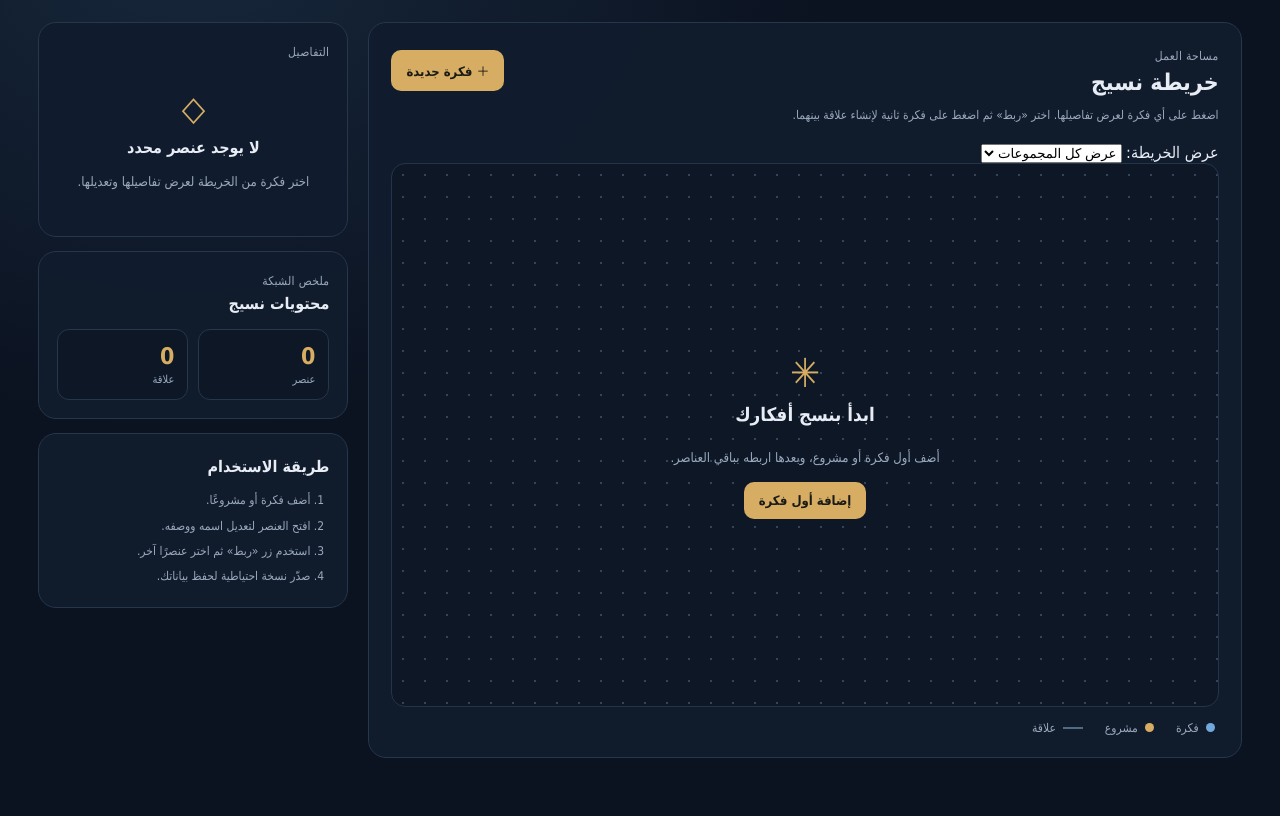
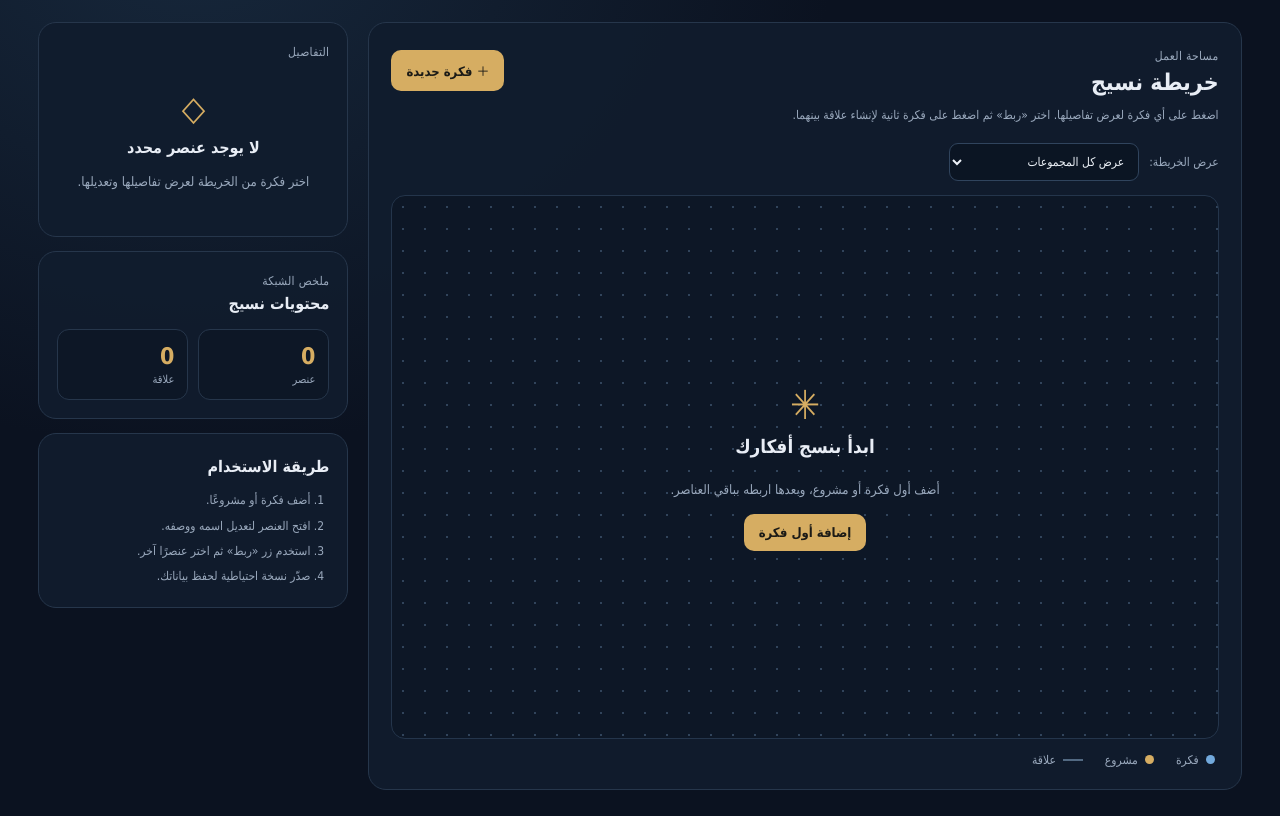
Before and after one commit to osamabahy8-netizen/naseej, a plain HTML site: page index.html in a window 1280 px wide. Shown: the part 86-902 px from the top of the page. Before the commit the page ends 870 px from the top, so only its background shows below. Drawn offline with Linux system fonts and the light colour scheme.

Commit message:
Style group filter on map

```diff
--- a/styles.css
+++ b/styles.css
@@ -38,3 +38,9 @@
 .group-select-row .button{white-space:nowrap;padding-inline:10px}
 .group-pill{display:inline-block;margin:10px 0 0 6px;padding:5px 10px;border:1px solid #80683e;border-radius:20px;background:#292719;color:#f0d49b;font-size:11px}
 @media(max-width:420px){.group-select-row{flex-direction:column}.group-select-row .button{width:100%}}
+
+
+/* Filter the map by group */
+.map-filter{display:flex;align-items:center;gap:10px;margin:0 0 14px;color:var(--muted);font-size:12px}
+.map-filter select{max-width:100%;min-width:190px;border:1px solid #30445d;border-radius:9px;background:#0b1523;color:#edf2f8;padding:10px;font:inherit}
+@media(max-width:540px){.map-filter{align-items:stretch;flex-direction:column;gap:6px}.map-filter select{width:100%;min-width:0}}
```
